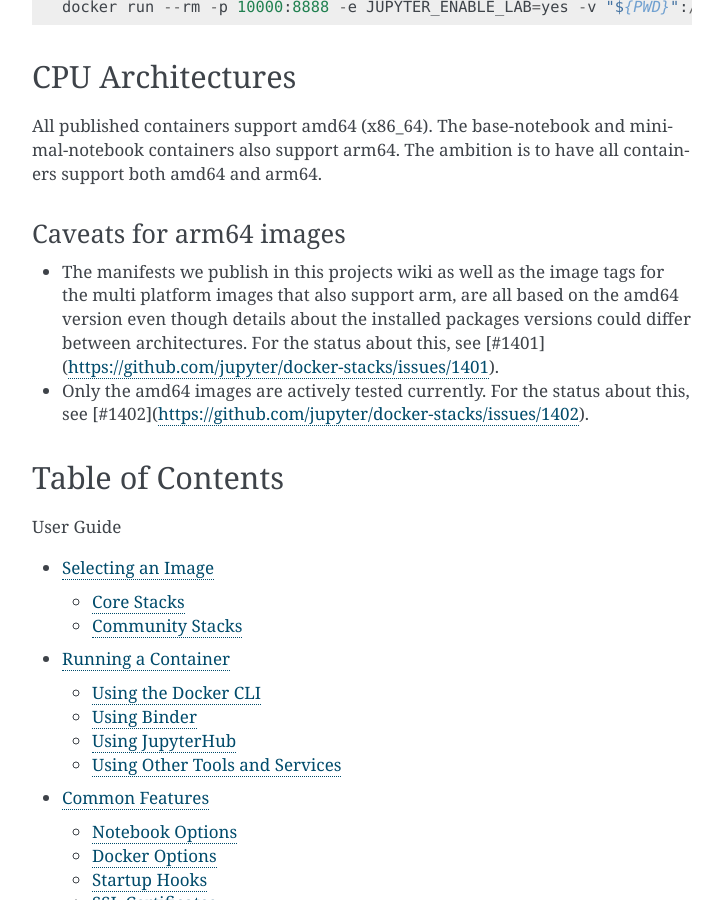
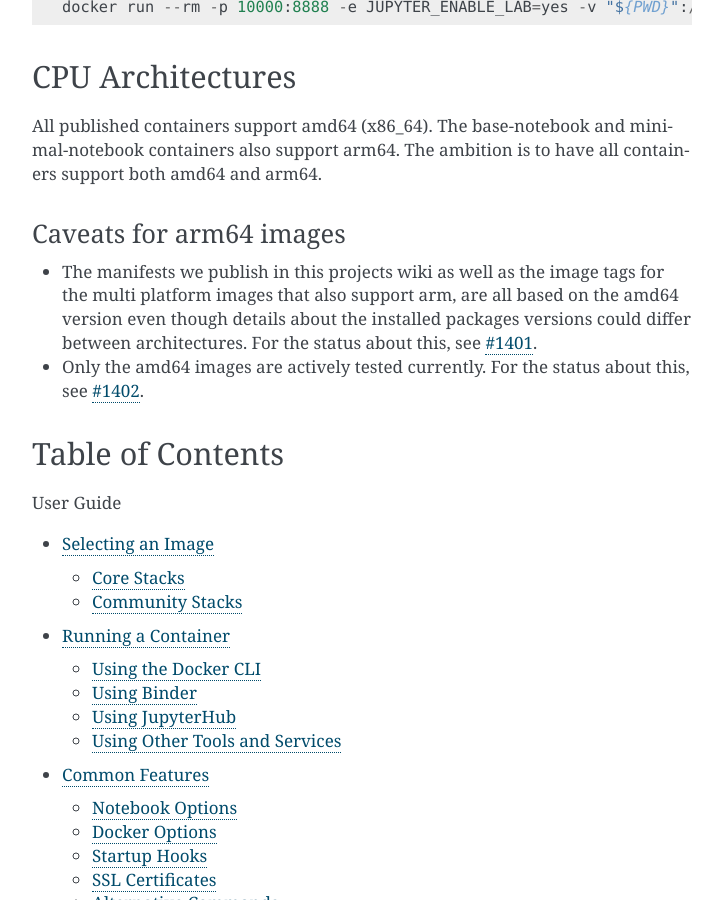
Before and after one commit to jupyter/docker-stacks, a Sphinx documentation site: the page built from docs/index.rst, in a window 1280 px wide and 900 px high, scrolled down 1362 px. Shown: the whole window, without its empty margins (388-1111 px from the left). Built offline with Sphinx 7.4.7, drawn with Linux system fonts in a browser that asks for light colours.

Commit message:
Fix links in index.rst (#1413)

```diff
--- a/docs/index.rst
+++ b/docs/index.rst
@@ -58,9 +58,9 @@
   the multi platform images that also support arm, are all based on the amd64
   version even though details about the installed packages versions could differ
   between architectures. For the status about this, see
-  [#1401](https://github.com/jupyter/docker-stacks/issues/1401).
+  `#1401 <https://github.com/jupyter/docker-stacks/issues/1401>`_.
 - Only the amd64 images are actively tested currently. For the status about
-  this, see [#1402](https://github.com/jupyter/docker-stacks/issues/1402).
+  this, see `#1402 <https://github.com/jupyter/docker-stacks/issues/1402>`_.
 
 Table of Contents
 -----------------
```
